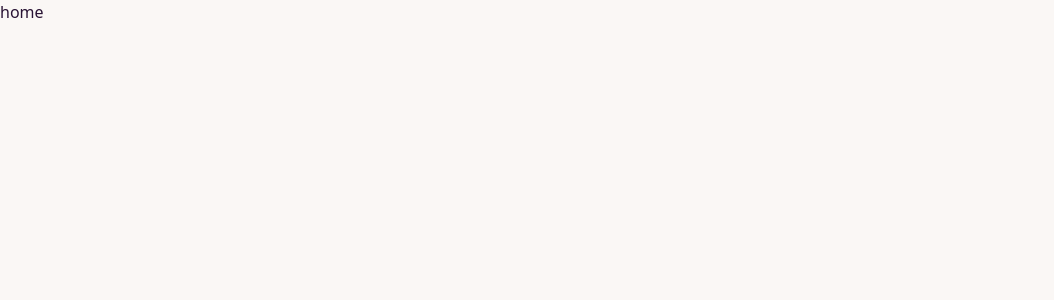
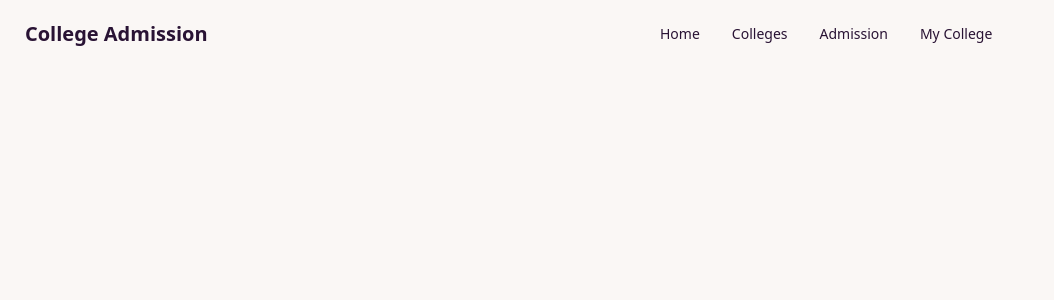
Before and after one commit to arbayezid/college-booking-facilities, a React (Vite) app: page / in a window 1280 px wide. Shown: the top 300 px of the page, without its empty margins (0-1054 px from the left). Built offline with nearby package versions, Linux system fonts and the light colour scheme.

Commit message:
Navbar added

```diff
--- a/src/pages/Home/Home.jsx
+++ b/src/pages/Home/Home.jsx
@@ -2,7 +2,7 @@
 const Home = () => {
     return (
         <div>
-            home
+
         </div>
     );
 };
--- a/src/shared/Navabar.jsx
+++ b/src/shared/Navabar.jsx
@@ -1,8 +1,45 @@
+import { Link } from "react-router-dom";
 
 const Navabar = () => {
+
+    const navList = <>
+        <li><Link>Home</Link></li>
+        <li><Link to='/'>Colleges</Link></li>
+        <li><Link to='/'>Admission</Link></li>
+        <li><Link to='/'>My College</Link></li>
+
+    </>
+
     return (
-        <div>
+        <div className="navbar">
+            <div className="navbar-start">
+                <div className="dropdown">
+                    <label tabIndex={0} className="btn btn-ghost lg:hidden">
+                        <svg xmlns="http://www.w3.org/2000/svg" className="h-5 w-5" fill="none" viewBox="0 0 24 24" stroke="currentColor"><path strokeLinecap="round" strokeLinejoin="round" strokeWidth="2" d="M4 6h16M4 12h8m-8 6h16" /></svg>
+                    </label>
+                    <ul tabIndex={0} className="menu menu-sm dropdown-content mt-3 p-2 shadow bg-base-100 rounded-box w-52">
+                        {navList}
+                    </ul>
+                </div>
+                <Link to="/" className="btn btn-ghost normal-case text-xl">College Admission</Link>
+            </div>
+            <div className="navbar-center hidden lg:flex">
+                <ul className="menu menu-horizontal px-1">
+                    {navList}
+                </ul>
+            </div>
+            {/* <div className="navbar-end">
 
+                {
+                    user ?
+                        <>
+                            <img src={user?.photoURL} alt="" style={{ height: '40px', width: '40px' }} className="rounded-full mr-2" />
+                            <Link onClick={handleLogout} className="btn">Logout</Link></>
+                        :
+                        <><Link to="/login" className="btn">Login</Link></>
+                }
+
+            </div> */}
         </div>
     );
 };
```
